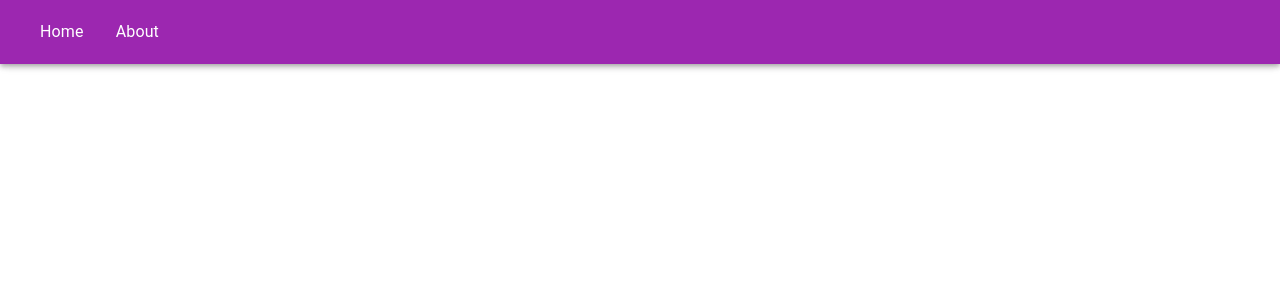
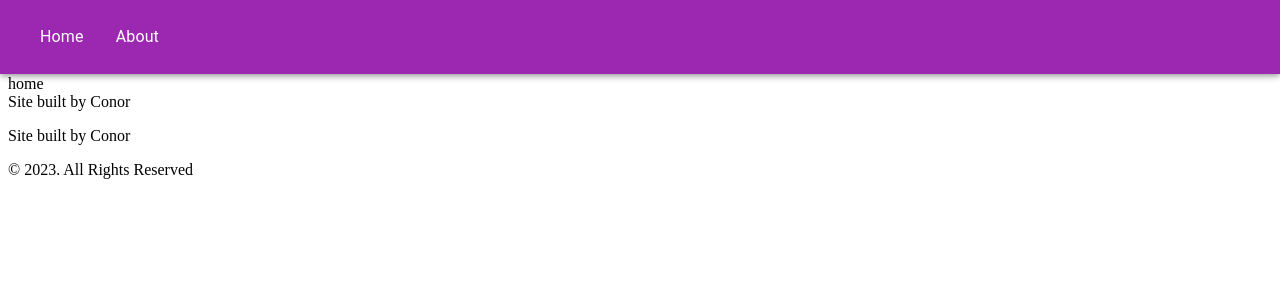
Before and after one commit to conorjamesward/website-builder, a Next.js app in the folder material-ui-template/: page / in a window 1280 px wide. Shown: the top 300 px of the page. Built offline with nearby package versions, Linux system fonts and the light colour scheme.

Commit message:
footer data structure & style

```diff
--- /dev/null
+++ b/material-ui-template/src/components/footer/BasicFooter.js
@@ -0,0 +1,31 @@
+import Container from '@mui/material/Container';
+import '@/styles/Footer.module.css'
+
+export default function BasicFooter(props){
+
+  const {social, contact, signature} = props.footerData
+
+  console.log(!signature.signatureURl)
+
+  return(
+    <footer>
+      <div id="mainFooter">
+        <Container>
+
+        </Container>
+        <Container>
+
+        </Container>
+      </div>
+      <div id="signature">
+        {signature.signatureURl !== null &&
+          <a href={signature.signatureURl}>{signature.signature}</a>
+        }
+        {!signature.signatureURl &&
+          <p>{signature.signature}</p>
+        }
+        <p>&copy; {signature.copyright}</p>
+      </div>
+    </footer>
+  );
+}
--- a/material-ui-template/src/components/header/BasicHeader.js
+++ b/material-ui-template/src/components/header/BasicHeader.js
@@ -1,29 +1,14 @@
-
-import useMediaQuery from '@mui/material/useMediaQuery'
 import pageData from '@/content/pageData';
-import MenuIcon from '@mui/icons-material/Menu';
-import Link from 'next/link';
 import { useRouter } from 'next/router'
-
-
-
 import AppBar from '@mui/material/AppBar';
-import Box from '@mui/material/Box';
 import Toolbar from '@mui/material/Toolbar';
-import IconButton from '@mui/material/IconButton';
 import Typography from '@mui/material/Typography';
-import Menu from '@mui/material/Menu';
-import Container from '@mui/material/Container';
-import Tooltip from '@mui/material/Tooltip';
 import MenuItem from '@mui/material/MenuItem';
-import AdbIcon from '@mui/icons-material/Adb';
 
 export default function BasicHeader({headerStyle = null}){
   const router = useRouter()
 
   const pages = Object.keys(pageData)
-
-  const matches = useMediaQuery('(min-width:600px)')
 
   if(headerStyle){
 
@@ -36,8 +21,7 @@ export default function BasicHeader({headerStyle = null}){
 
   return(
     <AppBar>
-      <Toolbar>
-        {matches &&
+      <Toolbar sx={{padding:'5px'}}>
         <>
           {pages.map(page =>
             <MenuItem key={page} onClick={(e) => handleNav(e, pageData[page].url)}>
@@ -45,12 +29,6 @@ export default function BasicHeader({headerStyle = null}){
             </MenuItem>
           )}
         </>
-        }
-        {!matches &&
-          <IconButton>
-            <MenuIcon/>
-          </IconButton>
-        }
       </Toolbar>
     </AppBar>
   );
--- a/material-ui-template/src/components/layout/StandardLayout.js
+++ b/material-ui-template/src/components/layout/StandardLayout.js
@@ -1,10 +1,14 @@
 import BasicHeader from "@/header/BasicHeader";
+import BasicFooter from "@/footer/BasicFooter";
+import footer from "@/content/footer";
 
 export default function StandardLayout({children}){
   return(
     <>
       <BasicHeader/>
+      <div id='headerSpacer'></div>
       {children}
+      <BasicFooter footerData={footer}/>
     </>
   );
 }
--- /dev/null
+++ b/material-ui-template/src/content/footer.js
@@ -0,0 +1,23 @@
+import FacebookIcon from '@mui/icons-material/Facebook';
+
+const date = new Date()
+
+const footer = {
+  social:[
+    {
+      icon:<FacebookIcon/>,
+      url:''
+    },
+  ],
+  contact:{
+
+  },
+  signature:{
+    signature:'Site built by Conor',
+    signatureURL:'https://conorjamesward.com/',
+    copyright:`${date.getFullYear()}. All Rights Reserved`
+  }
+
+}
+
+export default footer
--- a/material-ui-template/src/pages/_app.js
+++ b/material-ui-template/src/pages/_app.js
@@ -1,5 +1,6 @@
 import { ThemeProvider } from "@mui/material/styles"
 import rootTheme from "@/themes/rootTheme"
+import '@/styles/globals.css'
 
 export default function App({ Component, pageProps }) {
   return (
--- /dev/null
+++ b/material-ui-template/src/styles/Footer.module.css
@@ -0,0 +1,20 @@
+#footerMain{
+  display: flex;
+}
+
+@media screen and (min-width: 480px) {
+  #footerMain{
+    flex-direction: column;
+  }
+}
+
+@media screen and (min-width: 600px) {
+  #footerMain{
+    flex-direction: row;
+  }
+}
+
+#signature{
+  display: flex;
+  justify-content: center;
+}
--- /dev/null
+++ b/material-ui-template/src/styles/globals.css
@@ -0,0 +1,3 @@
+#headerSpacer{
+  margin-top: 75px;
+}
```
Lines whose indentation alone changed are shown as unchanged.
